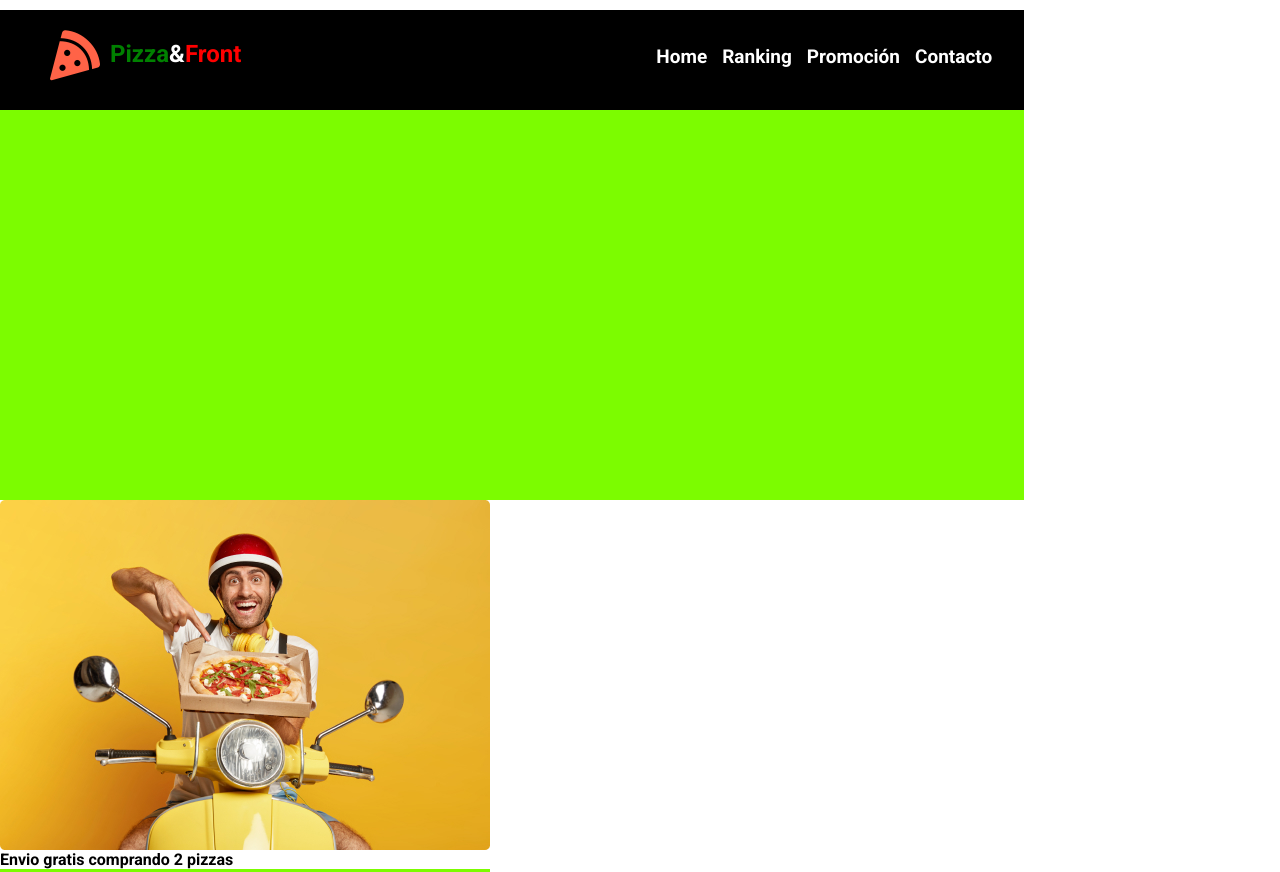
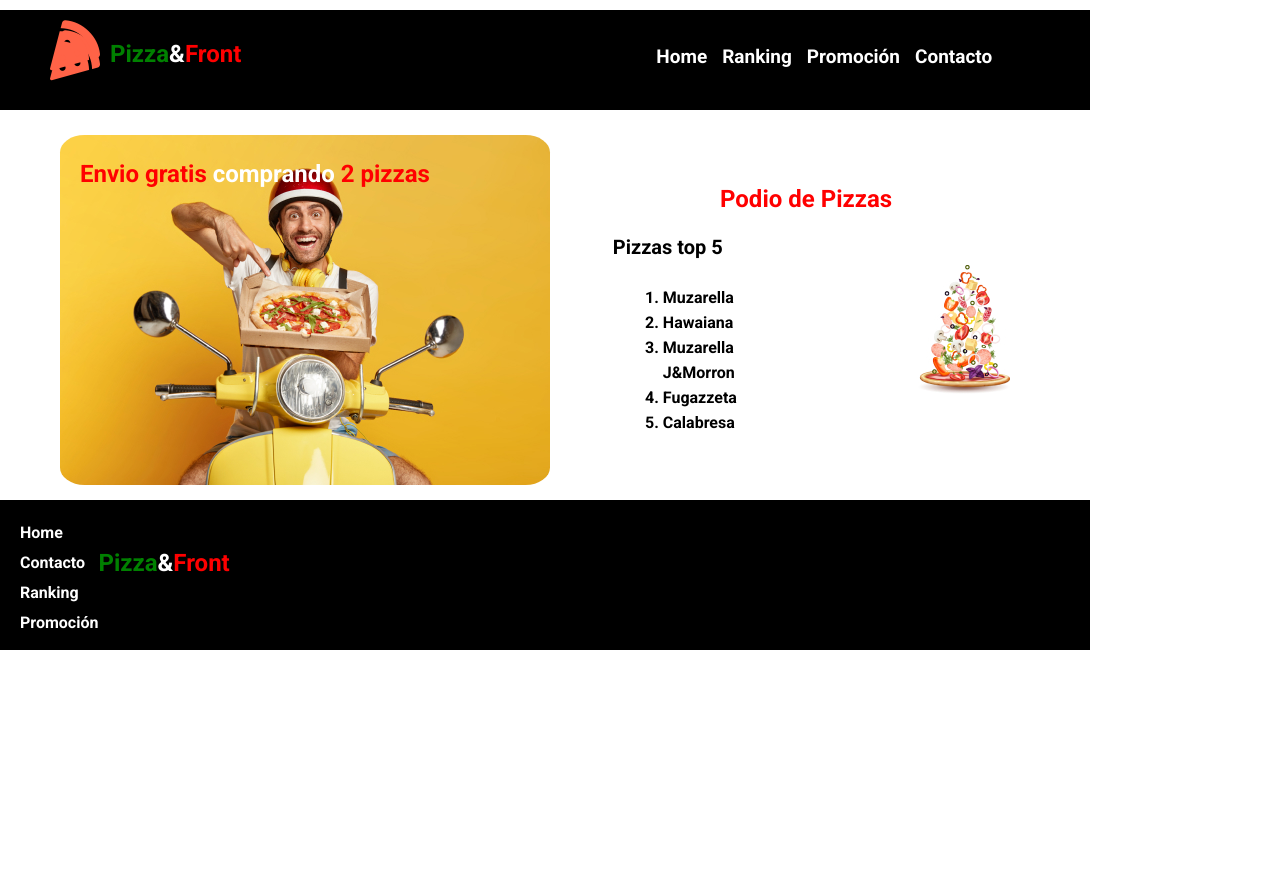
Before and after one commit to Carol-Suarez/Front_End_I, a plain HTML site: page Clase_11/index.html in a window 1280 px wide. Shown: the top 872 px of the page. After the commit the page ends 800 px from the top, so only its background shows below. Drawn offline with Linux system fonts and the light colour scheme.

Commit message:
Clase 11

```diff
--- a/Clase_11/css/style.css
+++ b/Clase_11/css/style.css
@@ -1,6 +1,8 @@
 *{
     margin: 0;
     box-sizing: border-box;
+    padding: 0;
+    border: 0;
 }
 
 body{
@@ -8,7 +10,7 @@ body{
 }
 
 .top{
-    width: 1024px;
+    width: 1090px;
     height: 100px;
     top: 10px;
     background-color: black;
@@ -50,18 +52,99 @@ i{
 }
 
 .container{
-    width: 1024px;
+    width: 1090px;
     height: 400px;
-    background-color: lawngreen;
     display: flex;
+    position: relative;
+    justify-content: space-around;
+    padding: 20px;
 }
 
 .box1{
     width: 490px;
     height: 350px;
-    background-image: url("../img/delivery.jpg")}
+    background-image: url("../img/delivery.jpg");
+    border-radius: 5%;
+    margin: 15px 0 0 30px;
+    display: flex;
+    position: relative;}
+
+.textoEnvios{
+    color: red;
+    position: absolute;
+    font-size: 24px;
+    left: 80px;
+    top:60px;
+}
+
+
+.textoEnvios span{
+    color: white;
+
+}
+
+
 
 .box2{
     width: 490px;
     height: 350px;
-    background-color: lawngreen}
+    border-radius: 5%;
+    margin: 15px 0 0 0px;
+    display: flex;
+    position: relative;}
+
+.box2 h3{
+    font-size: 24px;
+    color: red;
+    position: relative;
+    top: 50px;
+    left: 150px;
+    width: 350px;
+}
+
+.box2 h4{
+    position: relative;
+    font-size: 20px;
+    top: 100px;
+    left: -160px;
+    width: 190px;
+}
+
+.box2 ol {
+    position: relative;
+    font-size: 16px;
+    top: 150px;
+    left: -220px;
+    line-height: 25px;
+}
+
+.box2 img {
+    position: relative;
+    left: -50px;
+    bottom: -130px;
+    height: 129px;
+}
+
+.footer{
+    display: flex;
+    width: 1090px;
+    height: 150px;
+    background-color: black;
+    color: white;
+    line-height: 30px;
+    padding: 18px 0 0 20px;
+}
+
+.TextFooter{
+    font-size: 24px;
+    padding: 30px 10px 0px 0px;
+}
+
+.TextFooter i{
+    position: absolute;
+    right: 50px;
+    bottom: 20px;
+    color: tomato;
+    font-size: 50px;
+
+}
--- a/Clase_11/index.html
+++ b/Clase_11/index.html
@@ -27,17 +27,39 @@
     </header>
 
     <main>
-        <div class="container"></div>
+        <div class="container">
             <div class="box1"></div>
-                <p>Envio gratis<span> comprando</span> 2 pizzas</p>
-            <div class="box2"></div>
+                <div class="textoEnvios">Envio gratis<span> comprando</span> 2 pizzas</div>
+            <div class="box2">
+                <h3>Podio de Pizzas</h3>
+                <h4>Pizzas top 5</h3>
+                    <ol>
+                        <li>Muzarella</li>
+                        <li>Hawaiana</li>
+                        <li>Muzarella J&Morron</li>
+                        <li>Fugazzeta</li>
+                        <li>Calabresa</li>
+                    </ol>
+                <img src="img/PizzaFalling.jpg" alt="Imagen pizza">
+            </div>
         </div>
-
 
     </main>
 
     <footer>
+        <div class="footer">
+        <nav>
+            <ul type="none">
+                <li>Home</li>
+                <li>Contacto</li>
+                <li>Ranking</li>
+                <li>Promoción</li>
 
+            </ul>
+        </nav>
+        <i class="fas fa-pizza-slice"></i>
+        <div class="TextFooter"> <p><span class="T1"> Pizza<span class="T2">&</span><span class="T3">Front</span></p></div>
+        </div>
 
     </footer>
 
```
